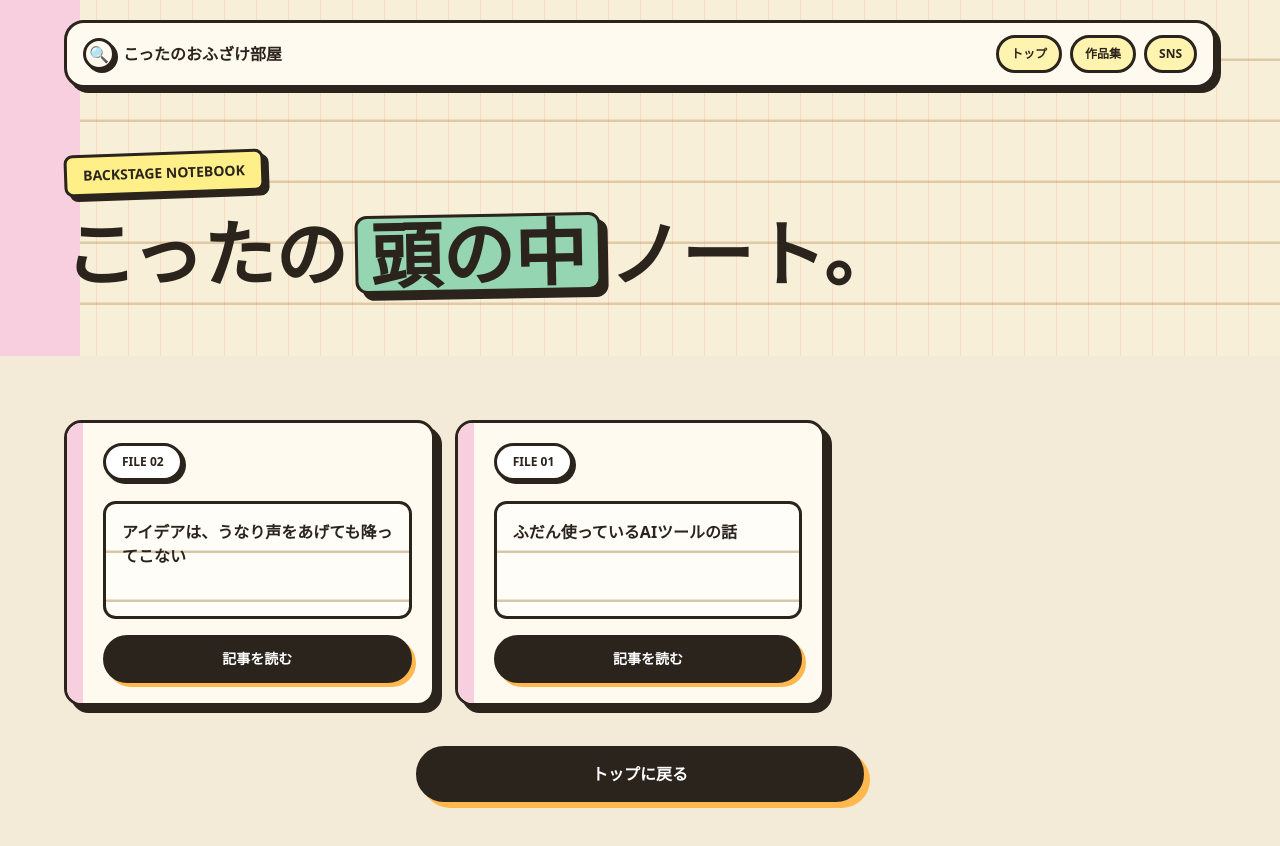
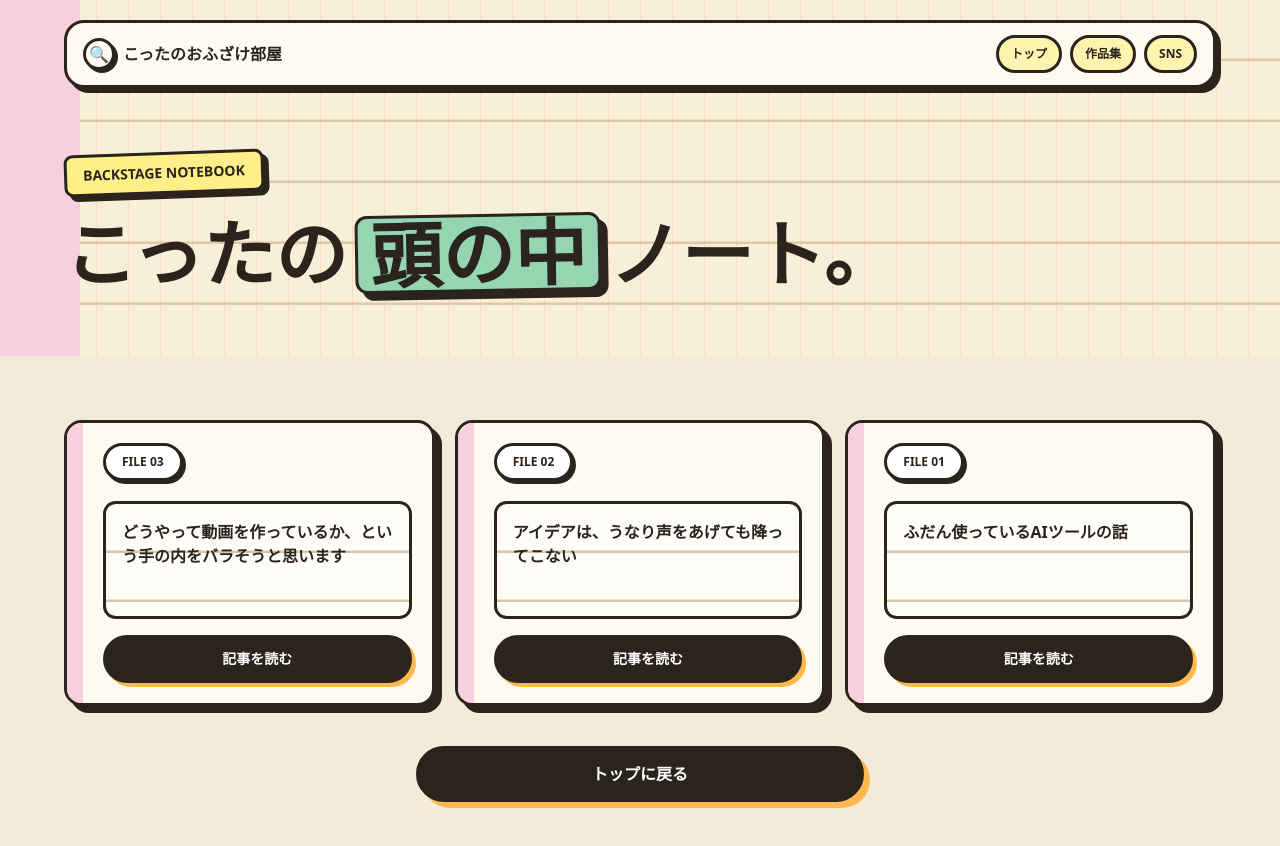
Before and after one commit to kotta1020/Portfolio, a Next.js app: page /backstage in a window 1280 px wide. Shown: the top 846 px of the page. Built offline with nearby package versions, Linux system fonts and the light colour scheme.

Commit message:
制作裏側の記事を追加

```diff
--- a/data/portfolio.ts
+++ b/data/portfolio.ts
@@ -389,6 +389,10 @@ export const tools = [
 
 export const behindNotes: BehindNote[] = [
   {
+    title: "どうやって動画を作っているか、という手の内をバラそうと思います",
+    url: "https://kottaprincess.substack.com/p/c10?r=89s2ap",
+  },
+  {
     title: "アイデアは、うなり声をあげても降ってこない",
     url: "https://open.substack.com/pub/kottaprincess/p/be1?r=89s2ap&utm_campaign=post&utm_medium=web",
   },
```
